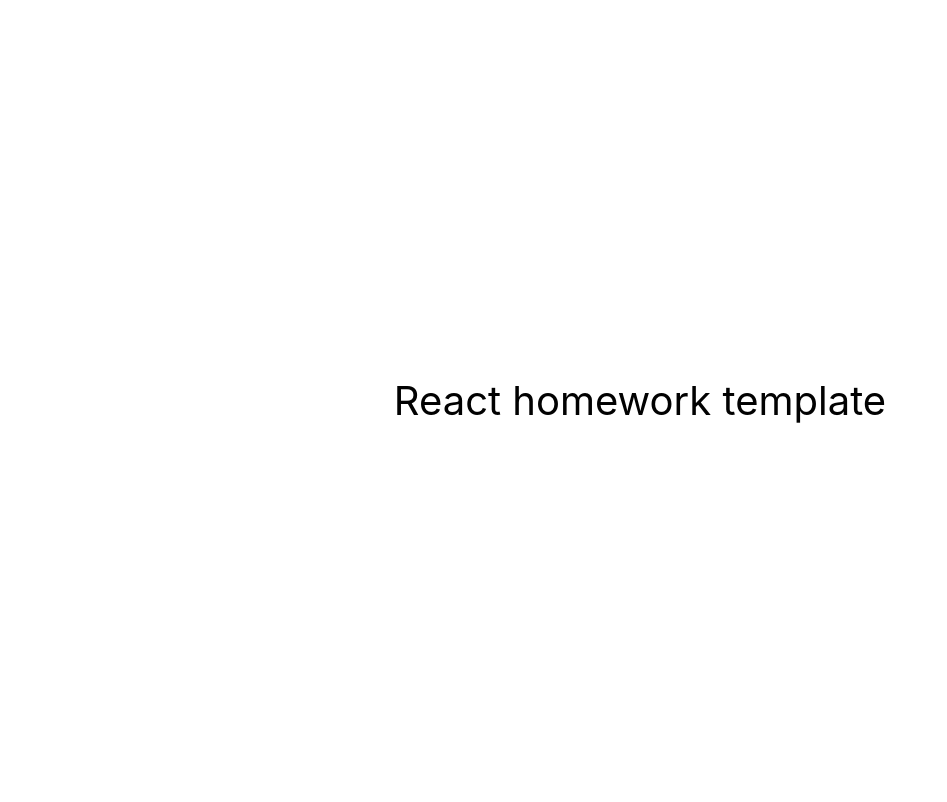
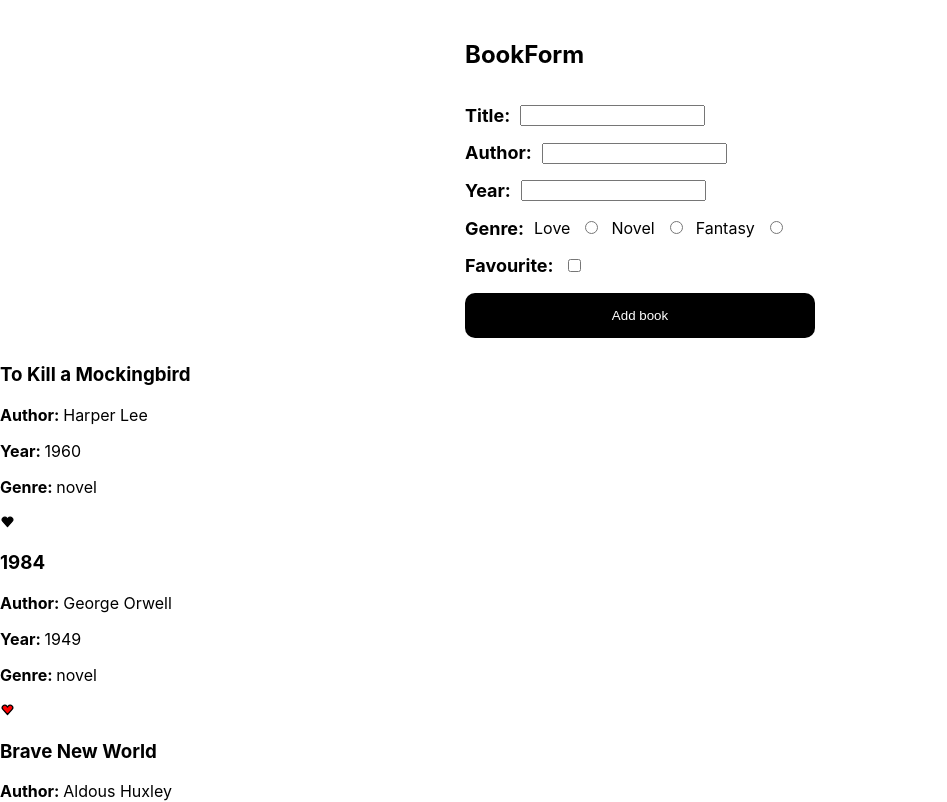
Before and after one commit to Maxim4ik118/goit-react-73-pr-group-2, a React (Create React App) app: page / in a window 1280 px wide. Shown: the top 802 px of the page, without its empty margins (0-947 px from the left). Built offline with nearby package versions, Linux system fonts and the light colour scheme.

Commit message:
update: Form + Render list

```diff
--- a/package.json
+++ b/package.json
@@ -7,9 +7,12 @@
     "@testing-library/jest-dom": "^5.16.3",
     "@testing-library/react": "^12.1.4",
     "@testing-library/user-event": "^13.5.0",
+    "nanoid": "^4.0.2",
     "react": "^18.1.0",
     "react-dom": "^18.1.0",
     "react-scripts": "5.0.1",
+    "react-toastify": "^9.1.2",
+    "styled-components": "^5.3.10",
     "web-vitals": "^2.1.3"
   },
   "scripts": {
--- /dev/null
+++ b/src/books.json
@@ -0,0 +1,94 @@
+{
+  "books": [
+    {
+      "id": "1",
+      "title": "To Kill a Mockingbird",
+      "author": "Harper Lee",
+      "year": 1960,
+      "genre": "novel",
+      "favourite": false,
+      "cover": "https://images.gr-assets.com/books/1361975680l/2657.jpg"
+    },
+    {
+      "title": "1984",
+      "id": "2",
+      "author": "George Orwell",
+      "year": 1949,
+      "genre": "novel",
+      "favourite": true,
+      "cover": "https://images.gr-assets.com/books/1348990566l/5470.jpg"
+    },
+    {
+      "title": "Brave New World",
+      "id": "3",
+      "author": "Aldous Huxley",
+      "year": 1932,
+      "genre": "novel",
+      "favourite": true,
+      "cover": "https://images.gr-assets.com/books/1424030967l/5129.jpg"
+    },
+    {
+      "title": "Pride and Prejudice",
+      "id": "4",
+      "author": "Jane Austen",
+      "year": 1813,
+      "genre": "love",
+      "favourite": false,
+      "cover": "https://images.gr-assets.com/books/1320399351l/1885.jpg"
+    },
+    {
+      "title": "The Catcher in the Rye",
+      "id": "5",
+      "author": "J.D. Salinger",
+      "year": 1951,
+      "genre": "novel",
+      "favourite": false,
+      "cover": "https://images.gr-assets.com/books/1398034300l/5107.jpg"
+    },
+    {
+      "title": "The Great Gatsby",
+      "id": "6",
+      "author": "F. Scott Fitzgerald",
+      "year": 1925,
+      "genre": "love",
+      "favourite": true,
+      "cover": "https://images.gr-assets.com/books/1490528560l/4671.jpg"
+    },
+    {
+      "title": "Animal Farm",
+      "id": "7",
+      "author": "George Orwell",
+      "year": 1945,
+      "genre": "novel",
+      "favourite": false,
+      "cover": "https://images.gr-assets.com/books/1424039022l/170448.jpg"
+    },
+    {
+      "title": "The Lord of the Rings",
+      "id": "8",
+      "author": "J.R.R. Tolkien",
+      "year": 1954,
+      "genre": "fantasy",
+      "favourite": true,
+      "cover": "https://images.gr-assets.com/books/1368749842l/33.jpg"
+    },
+    {
+      "title": "Harry Potter and the Philosopher's Stone",
+      "id": "9",
+      "author": "J.K. Rowling",
+      "year": 1997,
+      "genre": "fantasy",
+      "favourite": true,
+      "cover": "https://images.gr-assets.com/books/1474154022l/3.jpg"
+    },
+    {
+      "title": "The Hobbit",
+      "id": "10",
+      "author": "J.R.R. Tolkien",
+      "year": 1937,
+      "genre": "fantasy",
+      "favourite": true,
+      "cover": "https://images.gr-assets.com/books/1448613663l/5907.jpg"
+    }
+  ]
+}
--- a/src/components/App.jsx
+++ b/src/components/App.jsx
@@ -1,16 +1,77 @@
-export const App = () => {
-  return (
-    <div
-      style={{
-        height: '100vh',
-        display: 'flex',
-        justifyContent: 'center',
-        alignItems: 'center',
-        fontSize: 40,
-        color: '#010101'
-      }}
-    >
-      React homework template
-    </div>
-  );
-};
+import React, { Component } from 'react';
+import { ToastContainer, toast } from 'react-toastify';
+import { nanoid } from 'nanoid';
+
+import BookForm from './BookForm/BookForm';
+
+import booksJSON from '../books.json';
+import { ReactComponent as IconHeart } from './heart.svg';
+
+import 'react-toastify/dist/ReactToastify.css';
+
+const booksArray = booksJSON.books;
+
+export class App extends Component {
+  state = {
+    books: booksArray, // [{1},{2},{3},{4}]
+  };
+
+  onAddBook = book => {
+    const finalBookData = {
+      id: nanoid(),
+      ...book
+    }
+
+    this.setState(prevState => {
+      return { books: [...prevState.books, finalBookData] };
+    }); // складніший, але універсальний
+    // this.setState({ books: [...this.state.books, book] });  простіший, але не універсальний
+
+    toast.success(`Book with title ${book.title} successfully added!`, {
+      position: 'top-center',
+      autoClose: 5000,
+      hideProgressBar: false,
+      closeOnClick: true,
+      pauseOnHover: true,
+      draggable: true,
+      progress: undefined,
+      theme: 'colored',
+    });
+  };
+
+  render() {
+    console.log(this.state.books);
+    return (
+      <div>
+        <BookForm title="BookForm" onAddBook={this.onAddBook} />
+        <div>
+          {Array.isArray(this.state.books) &&
+            this.state.books.length > 0 &&
+            this.state.books.map(book => {
+              return (
+                <div key={book.id}>
+                  <h3>{book.title}</h3>
+                  <p>
+                    <b>Author: </b>
+                    {book.author}
+                  </p>
+                  <p>
+                    <b>Year: </b>
+                    {book.year}
+                  </p>
+                  <p>
+                    <b>Genre: </b>
+                    {book.genre}
+                  </p>
+                  <IconHeart
+                    className={`book-icon ${book.favourite ? 'favourite' : ''}`}
+                  />
+                </div>
+              );
+            })}
+        </div>
+        <ToastContainer />
+      </div>
+    );
+  }
+}
--- /dev/null
+++ b/src/components/BookForm/BookForm.jsx
@@ -0,0 +1,137 @@
+import React, { Component } from 'react';
+import { StyledForm } from './Styled';
+
+export default class BookForm extends Component {
+  state = {
+    title: '',
+    author: '',
+    year: '',
+    genre: '', // "love" | "novel" | "fantasy"
+    favourite: false,
+    cover: 'https://images.gr-assets.com/books/1361975680l/2657.jpg',
+  };
+
+  handleChange = event => {
+    // const { value, checked, name, type } = event.target;
+    const value = event.target.value;
+    const checked = event.target.checked;
+    const name = event.target.name;
+    const type = event.target.type;
+
+    if (type === 'checkbox') {
+      this.setState({ [name]: checked });
+      return;
+    }
+
+    this.setState({ [name]: value });
+  };
+
+  hendleSubmit = event => {
+    event.preventDefault();
+
+    const bookdata = {
+      title: this.state.title,
+      author: this.state.author,
+      year: Number(this.state.year),
+      genre: this.state.genre,
+      favourite: this.state.favourite,
+      cover: this.state.cover,
+    };
+
+    this.props.onAddBook(bookdata);
+    this.setState({
+      title: '',
+      author: '',
+      year: '',
+      genre: '', // "love" | "novel" | "fantasy"
+      favourite: false,
+      cover: 'https://images.gr-assets.com/books/1361975680l/2657.jpg',
+    });
+  };
+
+  render() {
+    return (
+      <StyledForm onSubmit={this.hendleSubmit}>
+        <h2>{this.props.title}</h2>
+        <label className="form-label">
+          <span className="label-name">Title:</span>
+          <input
+            type="text"
+            value={this.state.title}
+            name="title"
+            required
+            onChange={this.handleChange}
+          />
+        </label>
+        <label className="form-label">
+          <span className="label-name">Author:</span>
+          <input
+            type="text"
+            value={this.state.author}
+            name="author"
+            required
+            onChange={this.handleChange}
+          />
+        </label>
+        <label className="form-label">
+          <span className="label-name">Year:</span>
+          <input
+            type="text"
+            value={this.state.year}
+            name="year"
+            required
+            onChange={this.handleChange}
+          />
+        </label>
+        <label className="form-label">
+          <p className="label-name">Genre:</p>
+          <span className="radio-group">
+            <span className="radio-label">Love</span>
+            <input
+              type="radio"
+              checked={this.state.genre === 'love'}
+              value="love"
+              name="genre"
+              required
+              onChange={this.handleChange}
+            />
+          </span>
+          <span className="radio-group">
+            <span className="radio-label">Novel</span>
+            <input
+              type="radio"
+              checked={this.state.genre === 'novel'}
+              value="novel"
+              name="genre"
+              required
+              onChange={this.handleChange}
+            />
+          </span>
+          <span className="radio-group">
+            <span className="radio-label">Fantasy</span>
+            <input
+              type="radio"
+              checked={this.state.genre === 'fantasy'}
+              value="fantasy"
+              name="genre"
+              required
+              onChange={this.handleChange}
+            />
+          </span>
+        </label>
+        <label className="form-label">
+          <span className="label-name">Favourite:</span>
+          <input
+            type="checkbox"
+            name="favourite"
+            checked={this.state.favourite}
+            onChange={this.handleChange}
+          />
+        </label>
+        <button type="submit" className="form-btn">
+          Add book
+        </button>
+      </StyledForm>
+    );
+  }
+}
--- /dev/null
+++ b/src/components/BookForm/Styled.js
@@ -0,0 +1,50 @@
+import styled from 'styled-components';
+
+// export const StyledFormButton = styled.button`
+//   border: none;
+//   background: #000;
+//   color: #fff;
+//   padding: 15px;
+//   border-radius: 10px;
+//   cursor: pointer;
+//   font-size: 14px;
+// `;
+
+// export const StyledFormSubmitButton = styled(StyledFormButton)`
+//   font-size: 18px;
+// `;
+
+export const StyledForm = styled.form`
+  display: flex;
+  flex-direction: column;
+  max-width: 350px;
+  width: 100%;
+  margin: 20px auto 25px;
+  gap: 16px;
+
+  .form-label {
+    display: flex;
+    align-items: center;
+    gap: 10px;
+  }
+  .label-name {
+    font-weight: bold;
+    font-size: 18px;
+    line-height: 1.2;
+    margin: 0;
+  }
+  .radio-group {
+    display: flex;
+    align-items: baseline;
+    gap: 10px;
+  }
+
+  .form-btn {
+    border: none;
+    background: #000;
+    color: #fff;
+    padding: 15px;
+    border-radius: 10px;
+    cursor: pointer;
+  }
+`;
--- a/src/index.css
+++ b/src/index.css
@@ -13,3 +13,7 @@ code {
   font-family: source-code-pro, Menlo, Monaco, Consolas, 'Courier New',
     monospace;
 }
+
+.book-icon.favourite {
+  fill: red;
+}
```
Also changed, not shown: src/components/heart.svg (added), 1 other file (tests, documents, lock files or other folders).
